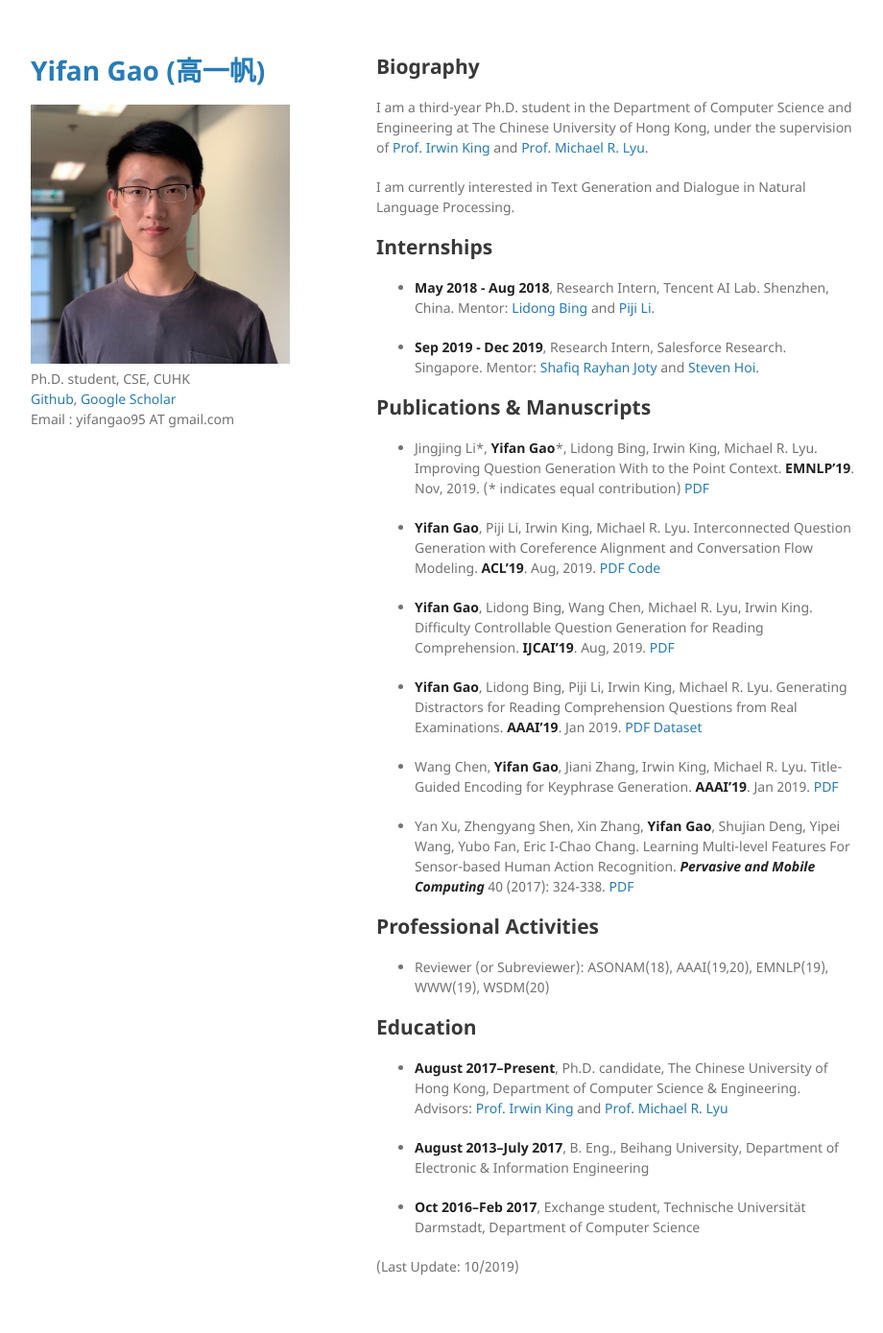
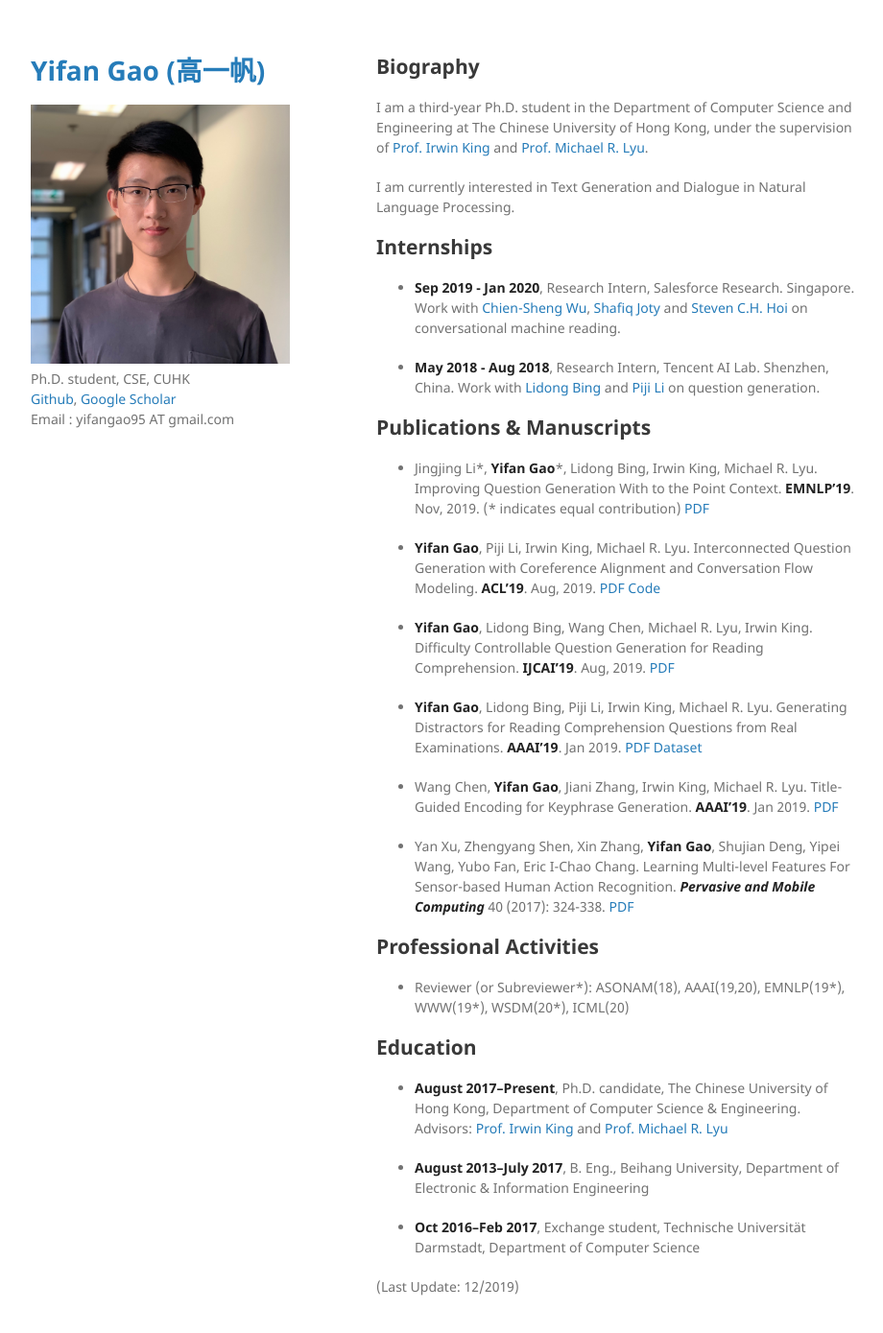
Before and after one commit to Yifan-Gao/Yifan-Gao.github.io, a Jekyll site: the page built from index.md, in a window 1280 px wide and 1400 px high. Shown: the top 1389 px of the window at 96% size, without its empty margins (178-1098 px from the left). Built offline with Jekyll 4.4.1, drawn with Linux system fonts in a browser that asks for light colours; our own code applies the rules of GitHub Pages for plain Markdown files.

Commit message:
update internship info

```diff
--- a/index.md
+++ b/index.md
@@ -8,9 +8,10 @@ I am a third-year Ph.D. student in the Department of Computer Science and Engine
 I am currently interested in Text Generation and Dialogue in Natural Language Processing.
 
 ## Internships
-- **May 2018 - Aug 2018**, Research Intern, Tencent AI Lab. Shenzhen, China. Mentor: [Lidong Bing](https://lidongbing.github.io/) and [Piji Li](http://lipiji.com).
+- **Sep 2019 - Jan 2020**, Research Intern, Salesforce Research. Singapore. Work with [Chien-Sheng Wu](https://jasonwu0731.github.io/), [Shafiq Joty](https://raihanjoty.github.io) and [Steven C.H. Hoi](https://sites.google.com/view/stevenhoi/home) on conversational machine reading.
 
-- **Sep 2019 - Dec 2019**, Research Intern, Salesforce Research. Singapore. Mentor: [Shafiq Rayhan Joty](https://raihanjoty.github.io) and [Steven Hoi](https://sites.google.com/view/stevenhoi/home).
+- **May 2018 - Aug 2018**, Research Intern, Tencent AI Lab. Shenzhen, China. Work with [Lidong Bing](https://lidongbing.github.io/) and [Piji Li](http://lipiji.com) on question generation.
+
 
 ## Publications & Manuscripts
 - Jingjing Li\*, **Yifan Gao**\*, Lidong Bing, Irwin King, Michael R. Lyu. Improving Question Generation With to the Point Context. **EMNLP'19**. Nov, 2019. (\* indicates equal contribution) [PDF](https://arxiv.org/abs/1910.06036)
@@ -26,7 +27,7 @@ I am currently interested in Text Generation and Dialogue in Natural Language Pr
 - Yan Xu, Zhengyang Shen, Xin Zhang, **Yifan Gao**, Shujian Deng, Yipei Wang, Yubo Fan, Eric I-Chao Chang. Learning Multi-level Features For Sensor-based Human Action Recognition. ***Pervasive and Mobile Computing*** 40 (2017): 324-338. [PDF](https://www.sciencedirect.com/science/article/pii/S1574119217301141)
 
 ## Professional Activities
-- Reviewer (or Subreviewer): ASONAM(18), AAAI(19,20), EMNLP(19), WWW(19), WSDM(20)
+- Reviewer (or Subreviewer\*): ASONAM(18), AAAI(19,20), EMNLP(19\*), WWW(19\*), WSDM(20\*), ICML(20)
 
 ## Education
 - **August 2017--Present**, Ph.D. candidate, The Chinese University of Hong Kong, Department of Computer Science & Engineering. Advisors: [Prof. Irwin King](http://www.cse.cuhk.edu.hk/irwin.king/) and [Prof. Michael R. Lyu](http://www.cse.cuhk.edu.hk/lyu/)
@@ -35,4 +36,4 @@ I am currently interested in Text Generation and Dialogue in Natural Language Pr
 
 - **Oct 2016--Feb 2017**, Exchange student, Technische Universität Darmstadt, Department of Computer Science
 
-(Last Update: 10/2019)
+(Last Update: 12/2019)
```
